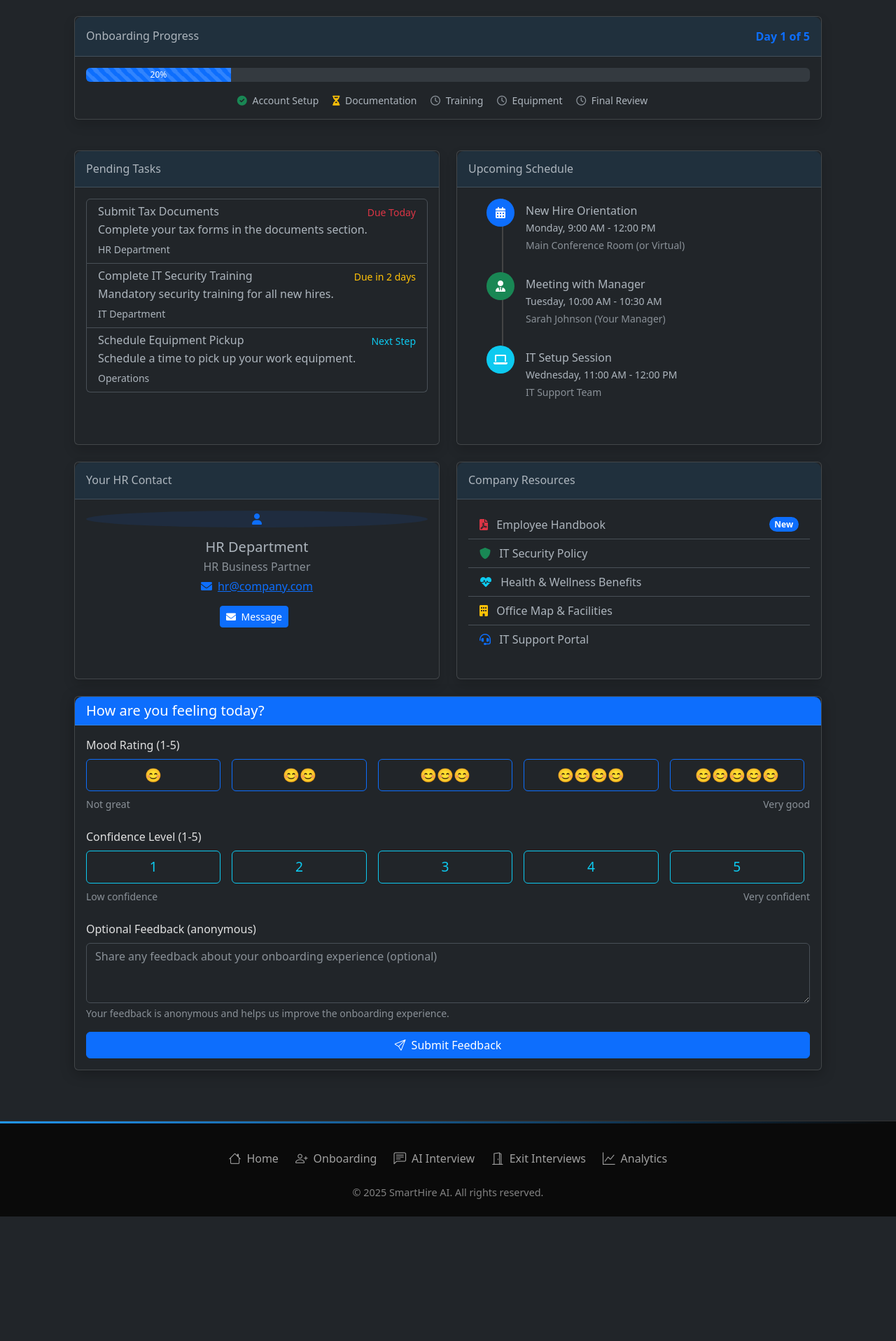
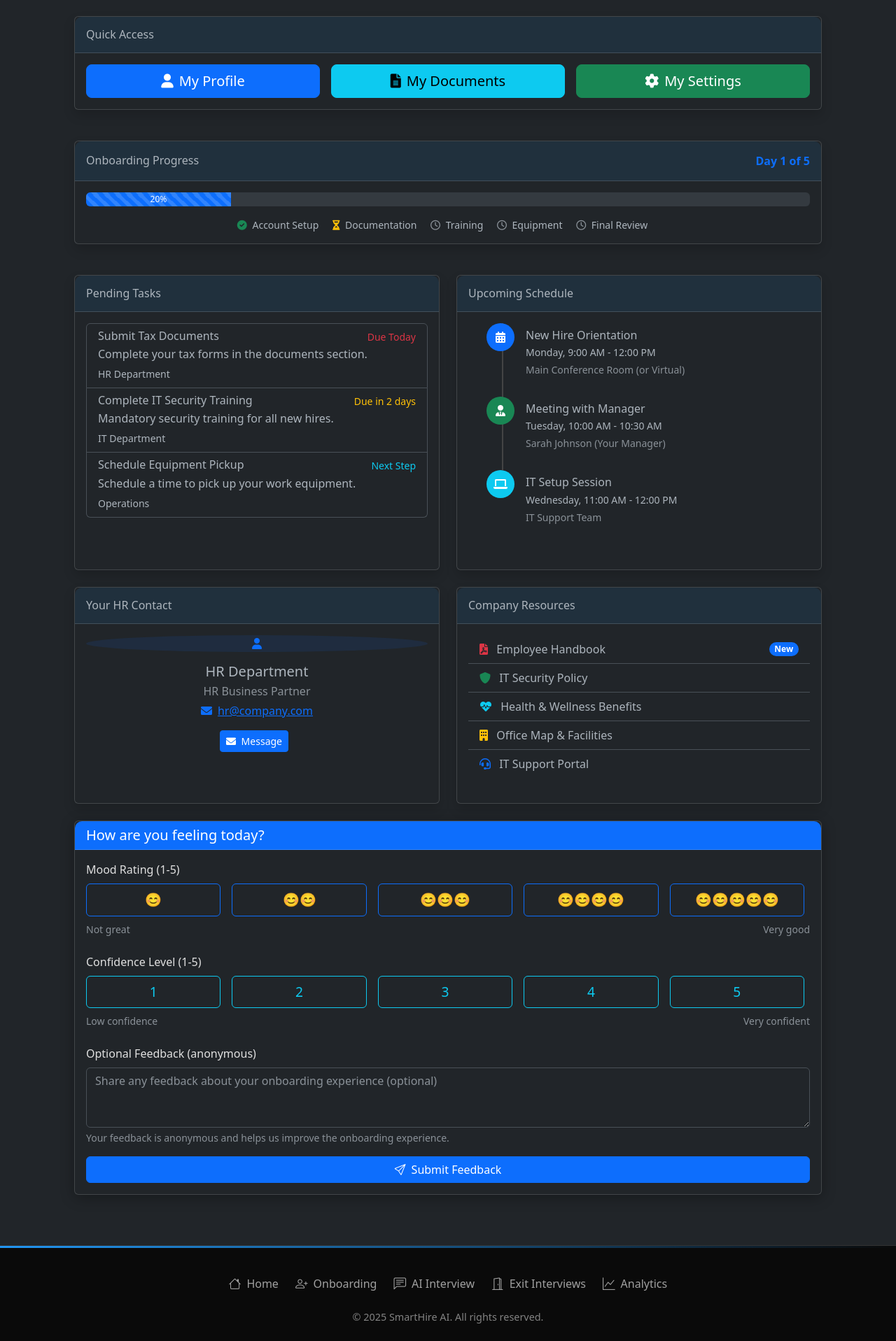
Before and after one commit to atrociousdevil30-sudo/SmartHire, a Flask app: template templates/employee_dashboard.html in a window 1280 px wide. Shown: the part 164-2081 px from the top of the page at 70% size. Before the commit the page ends 1903 px from the top, so only its background shows below. Run offline with Flask 3, Linux system fonts and the light colour scheme; the template is opened without the code that fills it, so the values that code supplies are empty; some libraries are stand-ins or nearby versions.

Commit message:
Add quick access buttons to employee dashboard
- Added 'My Profile', 'My Documents', and 'My Settings' buttons
- Buttons are displayed in a card with Quick Access header
- Each button is styled with different colors (Primary, Info, Success)
- Buttons trigger modals for profile, documents, and settings management
- Positioned above the Onboarding Progress section for easy visibility

```diff
--- a/templates/employee_dashboard.html
+++ b/templates/employee_dashboard.html
@@ -17,6 +17,36 @@
             <button class="btn btn-sm btn-outline-primary" data-bs-toggle="modal" data-bs-target="#helpModal">
                 <i class="fas fa-question-circle me-1"></i> Help
             </button>
+        </div>
+    </div>
+
+    <!-- Quick Access Buttons -->
+    <div class="row mb-4">
+        <div class="col-12">
+            <div class="card shadow">
+                <div class="card-header py-3">
+                    <h6 class="m-0 font-weight-bold">Quick Access</h6>
+                </div>
+                <div class="card-body">
+                    <div class="row g-3">
+                        <div class="col-md-4">
+                            <button class="btn btn-primary btn-lg w-100" data-bs-toggle="modal" data-bs-target="#profileModal">
+                                <i class="fas fa-user me-2"></i>My Profile
+                            </button>
+                        </div>
+                        <div class="col-md-4">
+                            <button class="btn btn-info btn-lg w-100" data-bs-toggle="modal" data-bs-target="#documentsModal">
+                                <i class="fas fa-file-alt me-2"></i>My Documents
+                            </button>
+                        </div>
+                        <div class="col-md-4">
+                            <button class="btn btn-success btn-lg w-100" data-bs-toggle="modal" data-bs-target="#settingsModal">
+                                <i class="fas fa-cog me-2"></i>My Settings
+                            </button>
+                        </div>
+                    </div>
+                </div>
+            </div>
         </div>
     </div>
 
```
